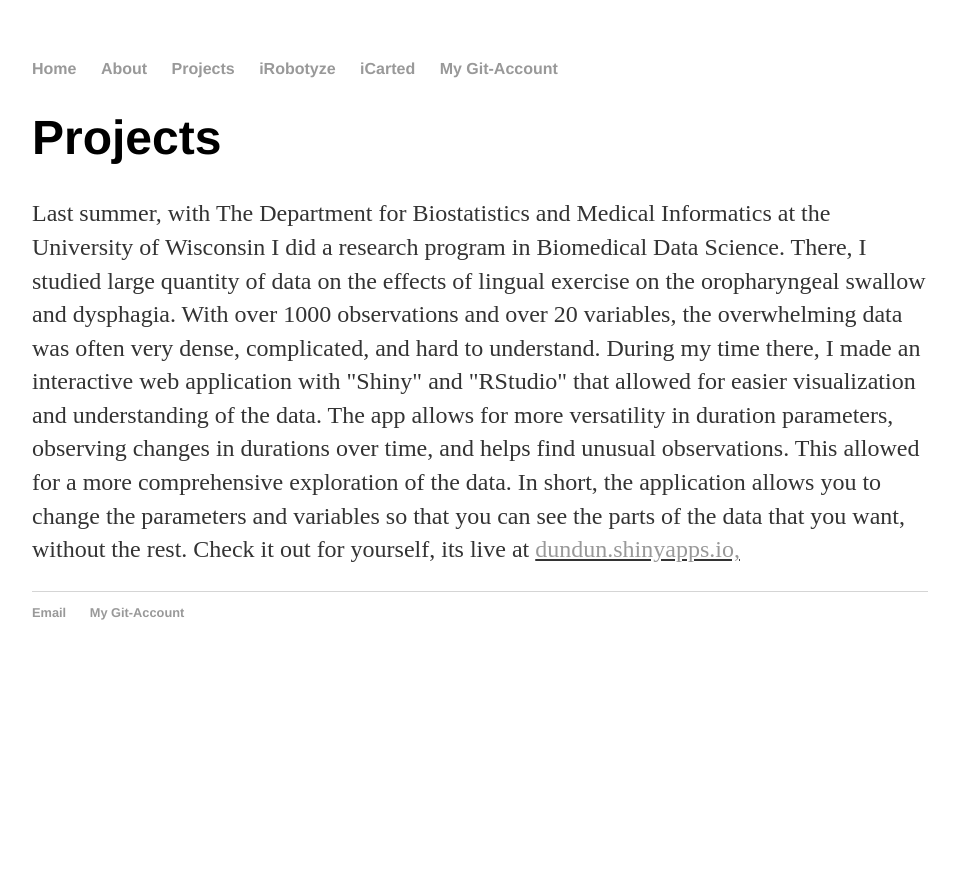
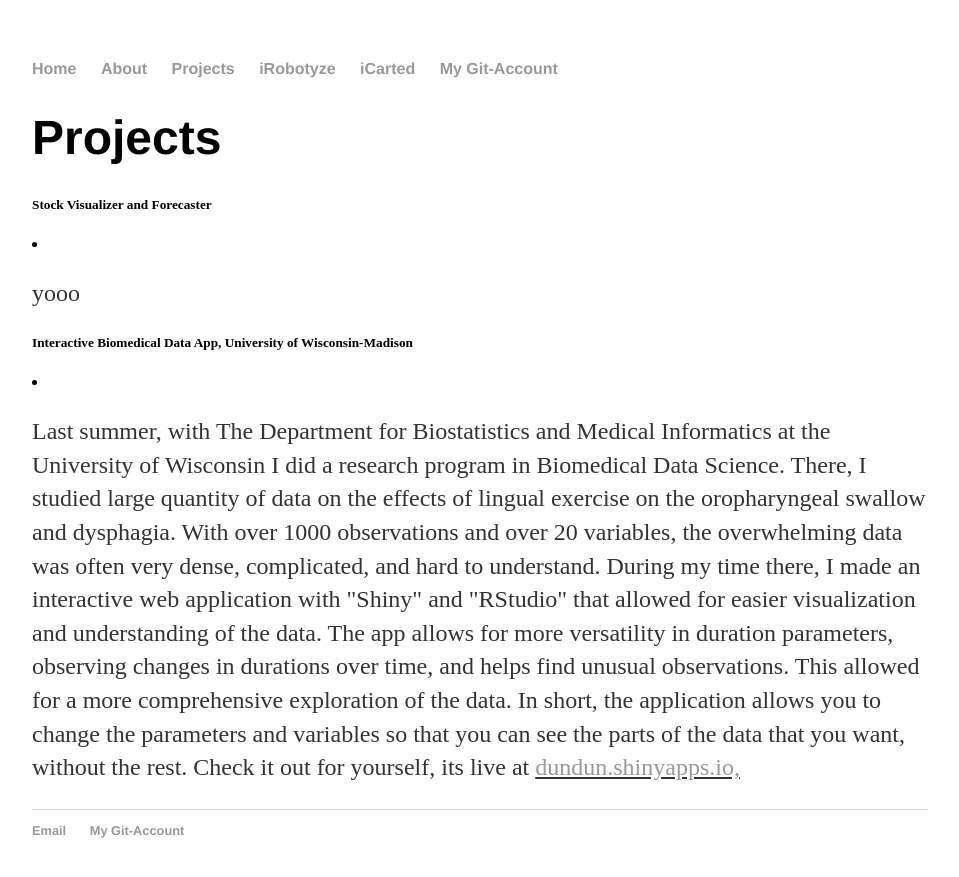
Before and after one commit to ryandundun/backup-Website, a Jekyll site: the page built from projects/index.html, in a window 1280 px wide. Shown: the top 877 px of the page, without its empty margins (160-1119 px from the left). Built offline with Jekyll 4.4.1, drawn with Linux system fonts in a browser that asks for light colours.

Commit message:
Update index.html

```diff
--- a/projects/index.html
+++ b/projects/index.html
@@ -5,11 +5,15 @@ title: Projects Page
 
 <h1> Projects </h1>
 
-<p> Last summer, with The Department for Biostatistics and Medical Informatics at the University of Wisconsin I did a research program in Biomedical Data Science.
+<h5> Stock Visualizer and Forecaster </h5>
+<li><p> yooo </p></li>
+
+<h5> Interactive Biomedical Data App, University of Wisconsin-Madison </h5>
+<li><p> Last summer, with The Department for Biostatistics and Medical Informatics at the University of Wisconsin I did a research program in Biomedical Data Science.
 There, I studied large quantity of data on the effects of lingual exercise on the oropharyngeal swallow and dysphagia.
 With over 1000 observations and over 20 variables, the overwhelming data was often very dense, complicated, and hard to understand.
 During my time there, I made an interactive web application with "Shiny" and "RStudio" that allowed for easier visualization and understanding of the data.
 The app allows for more versatility in duration parameters, observing changes in durations over time, and helps find unusual
 observations. This allowed for a more comprehensive exploration of the data. In short, the application allows you to change the parameters
 and variables so that you can see the parts of the data that you want, without the rest. Check it out for yourself, its live at
-  <u><a href="https://dundun.shinyapps.io/shinyswallow/">dundun.shinyapps.io,</a></u> </p>
+  <u><a href="https://dundun.shinyapps.io/shinyswallow/">dundun.shinyapps.io,</a></u> </p></li>
```
